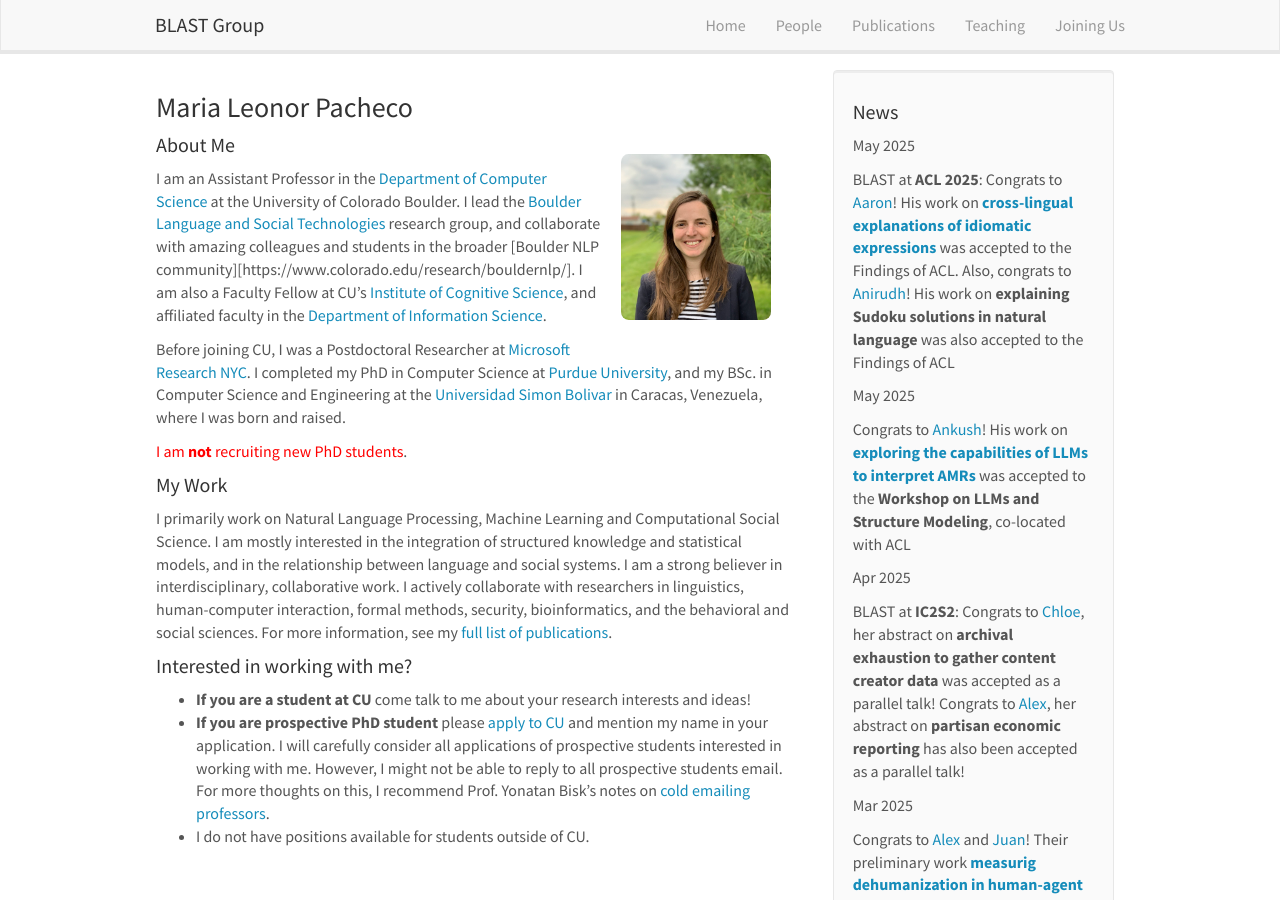
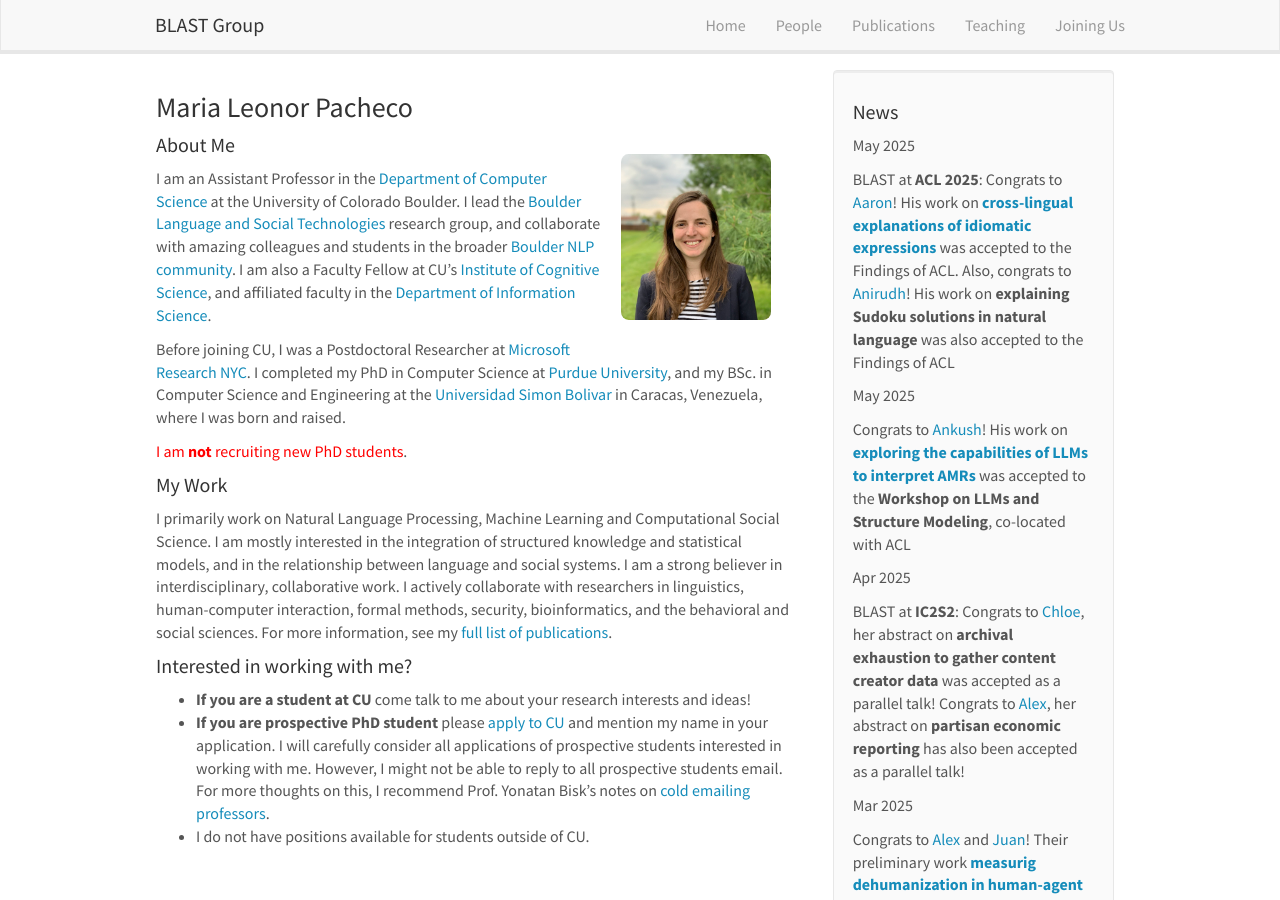
Before and after one commit to blast-cu/blast-cu.github.io, a Jekyll site: the page built from _pages/mlpacheco.md, in a window 1280 px wide and 900 px high. Built offline with Jekyll 4.4.1, drawn with Linux system fonts in a browser that asks for light colours; nearby versions of some CDN libraries.

Commit message:
Update mlpacheco.md

```diff
--- a/_pages/mlpacheco.md
+++ b/_pages/mlpacheco.md
@@ -9,7 +9,7 @@ permalink: /mlpacheco/
 
 #### About Me
 
-I am an Assistant Professor in the [Department of Computer Science](https://www.colorado.edu/cs/) at the University of Colorado Boulder. I lead the [Boulder Language and Social Technologies](https://blast-cu.github.io/) research group, and collaborate with amazing colleagues and students in the broader [Boulder NLP community][https://www.colorado.edu/research/bouldernlp/]. I am also a Faculty Fellow at CU's [Institute of Cognitive Science](https://www.colorado.edu/ics/), and affiliated faculty in the [Department of Information Science](https://www.colorado.edu/cmci/infoscience).
+I am an Assistant Professor in the [Department of Computer Science](https://www.colorado.edu/cs/) at the University of Colorado Boulder. I lead the [Boulder Language and Social Technologies](https://blast-cu.github.io/) research group, and collaborate with amazing colleagues and students in the broader [Boulder NLP community](https://www.colorado.edu/research/bouldernlp/). I am also a Faculty Fellow at CU's [Institute of Cognitive Science](https://www.colorado.edu/ics/), and affiliated faculty in the [Department of Information Science](https://www.colorado.edu/cmci/infoscience).
 
 Before joining CU, I was a Postdoctoral Researcher at [Microsoft Research
 NYC](https://www.microsoft.com/en-us/research/lab/microsoft-research-new-york/). I completed my PhD in Computer Science at [Purdue University](https://www.cs.purdue.edu/), and my BSc. in Computer Science and Engineering at the [Universidad Simon Bolivar](http://www.usb.ve/) in Caracas, Venezuela, where I was born and raised.
```
